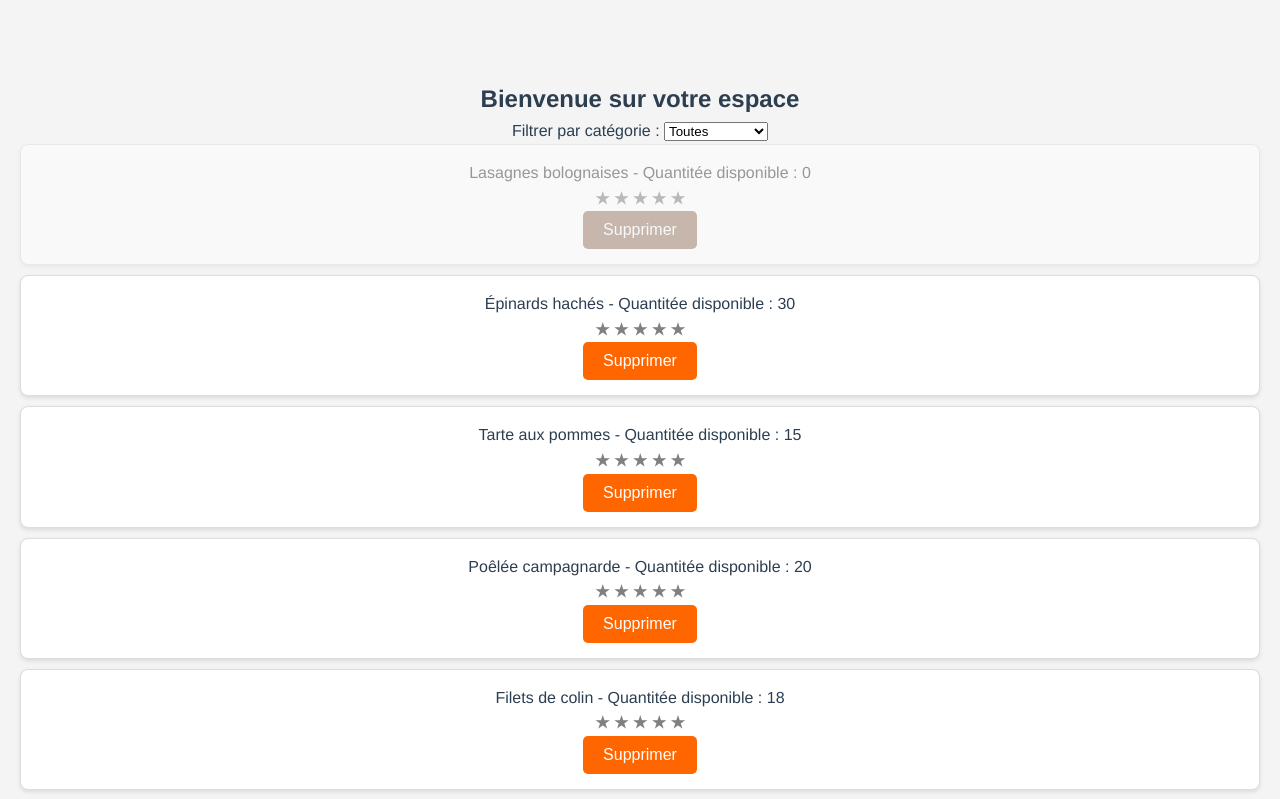
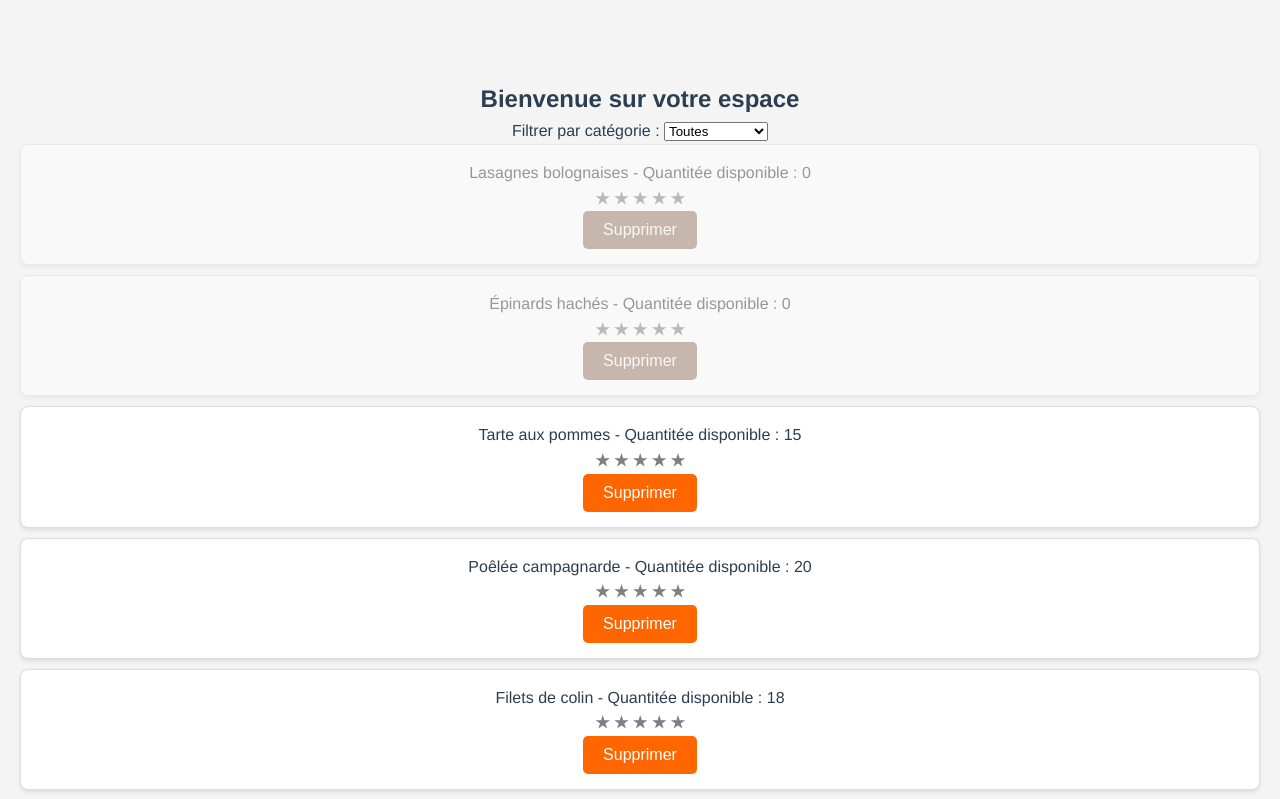
Before and after one commit to cynthiaapura/b3-rattrapages-apura-cynthia, a Vue app in the folder 14-frameworks-front/picard_app/: page / in a window 1280 px wide. Shown: the top 799 px of the page. Built offline with nearby package versions, Linux system fonts and the light colour scheme.

Commit message:
feat: implement quantity management functions with availability update

```diff
--- a/14-frameworks-front/picard_app/public/products.json
+++ b/14-frameworks-front/picard_app/public/products.json
@@ -16,7 +16,7 @@
     "name": "Épinards hachés",
     "description": "Épinards surgelés prêts à cuisiner.",
     "price": 2.50,
-    "quantity": 30,
+    "quantity": 0,
     "rate": 0,
     "category": "Légumes",
     "expirationDate": "2026-01-15",
--- a/14-frameworks-front/picard_app/src/components/ProductList.vue
+++ b/14-frameworks-front/picard_app/src/components/ProductList.vue
@@ -7,8 +7,8 @@
 
     <ul>
       <li v-for="product in filteredProducts" :key="product.id"
-        :class="{ 'unavailable': !product.quantity, 'clickable': product.quantity > 0 }" style="margin-bottom: 10px;"
-        @click="product.quantity ? openProductDetails(product) : null">
+        :class="{ 'unavailable': !product.available, 'clickable': product.available > 0 }" style="margin-bottom: 10px;"
+        @click="product.available ? openProductDetails(product) : null">
         {{ product.name }} - Quantitée disponible : {{ product.quantity }}
         <div>
           <span v-for="star in 5" :key="star" @click.stop="setRating(product.id, star)"
@@ -62,7 +62,10 @@ export default {
     products: {
       immediate: true,
       handler(newProducts) {
-        this.localProducts = [...newProducts];
+        this.localProducts = [...newProducts.map(p => ({
+          ...p,
+          available: p.quantity > 0
+        }))];
       }
     }
   },
```
